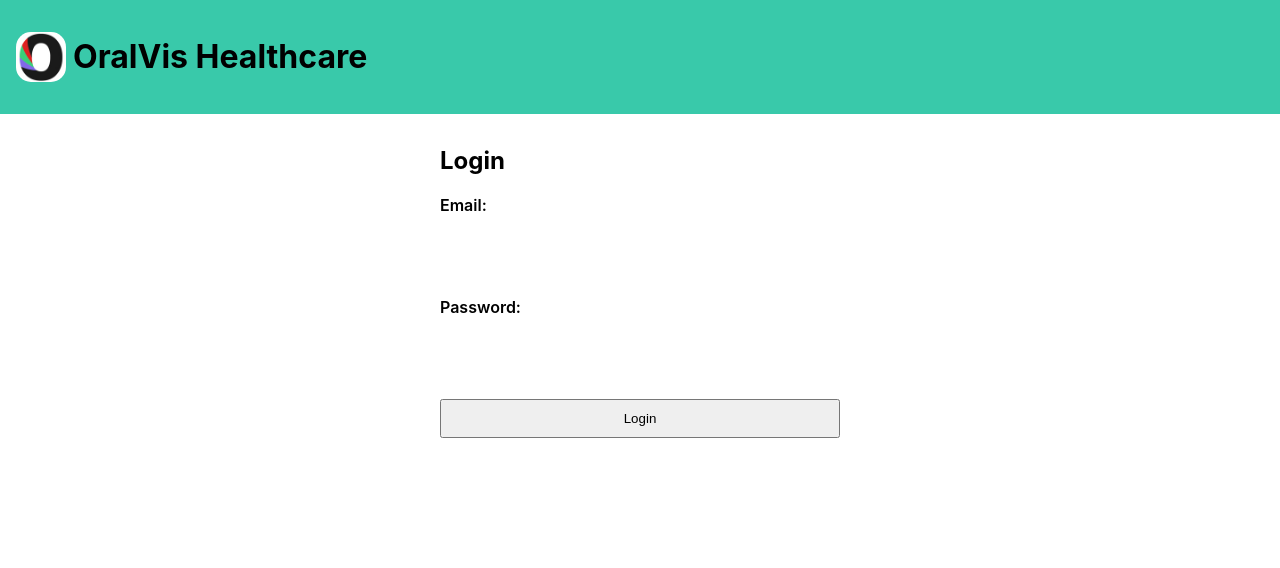
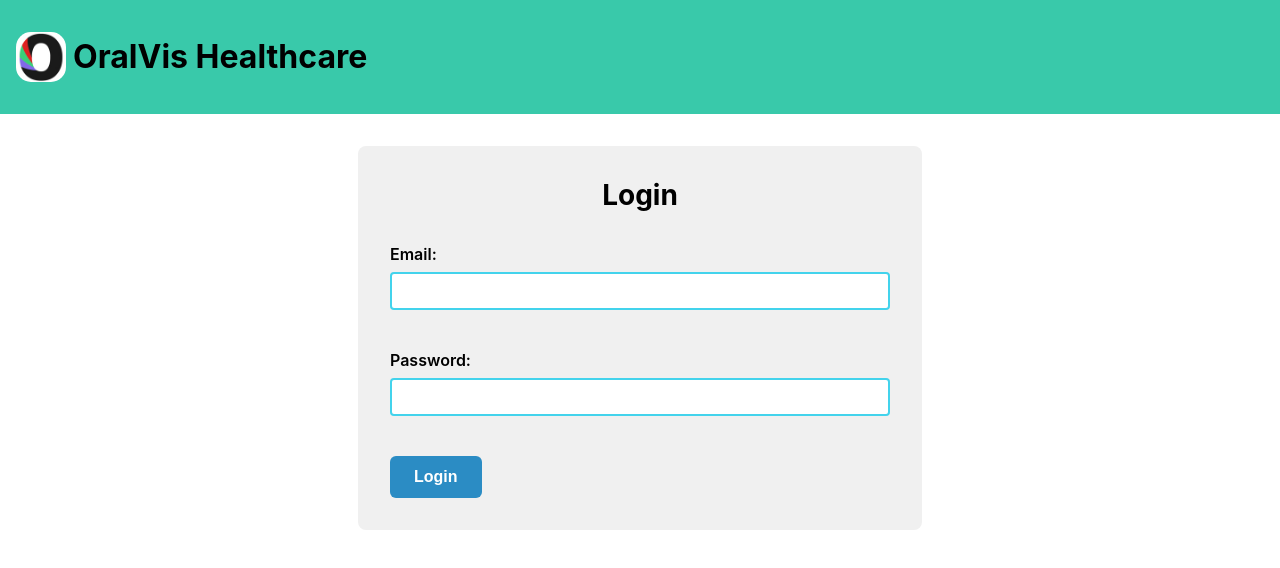
Before and after one commit to CHETAN-PONUGOTI/Chetan_Oral_Health_App, a React (Vite) app in the folder OralVis-Frontend/vite-project/: page /login in a window 1280 px wide. Shown: the top 568 px of the page. Built offline with nearby package versions, Linux system fonts and the light colour scheme.

Commit message:
css modification

```diff
--- a/OralVis-Frontend/vite-project/src/components/LoginPage.jsx
+++ b/OralVis-Frontend/vite-project/src/components/LoginPage.jsx
@@ -17,7 +17,7 @@ const LoginPage = () => {
       const response = await axios.post(`${import.meta.env.VITE_API_URL}/api/auth/login`, {
         email,
         password,
-    });
+      });
 
       const { token } = response.data;
       localStorage.setItem('token', token);
@@ -40,19 +40,19 @@ const LoginPage = () => {
   };
 
   return (
-    <div style={{ maxWidth: '400px', margin: '2rem auto' }}>
-      <h2>Login</h2>
+    <div className="card form-card">
+      <h2 className="form-title">Login</h2>
       <form onSubmit={handleSubmit}>
         <div style={{ marginBottom: '1rem' }}>
           <label>Email:</label>
-          <input type="email" value={email} onChange={(e) => setEmail(e.target.value)} required style={{ width: '100%', padding: '8px' }} />
+          <input type="email" value={email} onChange={(e) => setEmail(e.target.value)} required style={{ width: '100%', padding: '8px', border: '2px solid #43d3ecff' }} />
         </div>
         <div style={{ marginBottom: '1rem' }}>
           <label>Password:</label>
-          <input type="password" value={password} onChange={(e) => setPassword(e.target.value)} required style={{ width: '100%', padding: '8px' }}/>
+          <input type="password" value={password} onChange={(e) => setPassword(e.target.value)} required style={{ width: '100%', padding: '8px', border: '2px solid #43d3ecff' }}/>
         </div>
-        {error && <p style={{ color: 'red' }}>{error}</p>}
-        <button type="submit" style={{ width: '100%', padding: '10px' }}>Login</button>
+        {error && <p className="error-message">{error}</p>}
+        <button type="submit" className="button">Login</button>
       </form>
     </div>
   );
```
Also changed, not shown: 1 other file (tests, documents, lock files or other folders).
